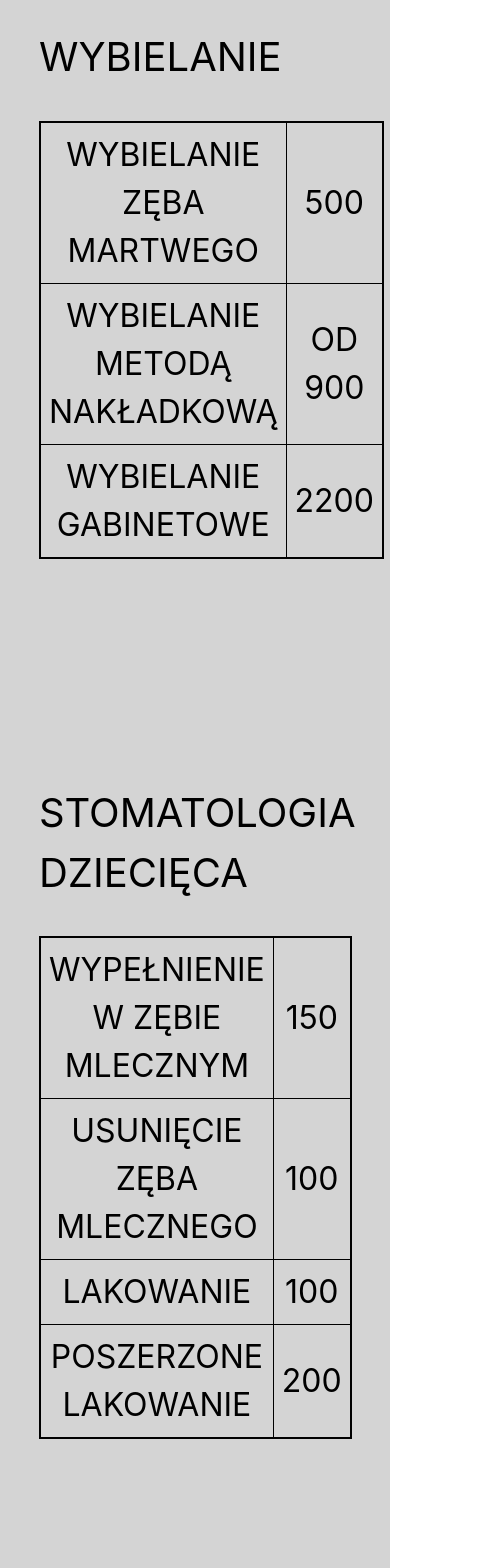
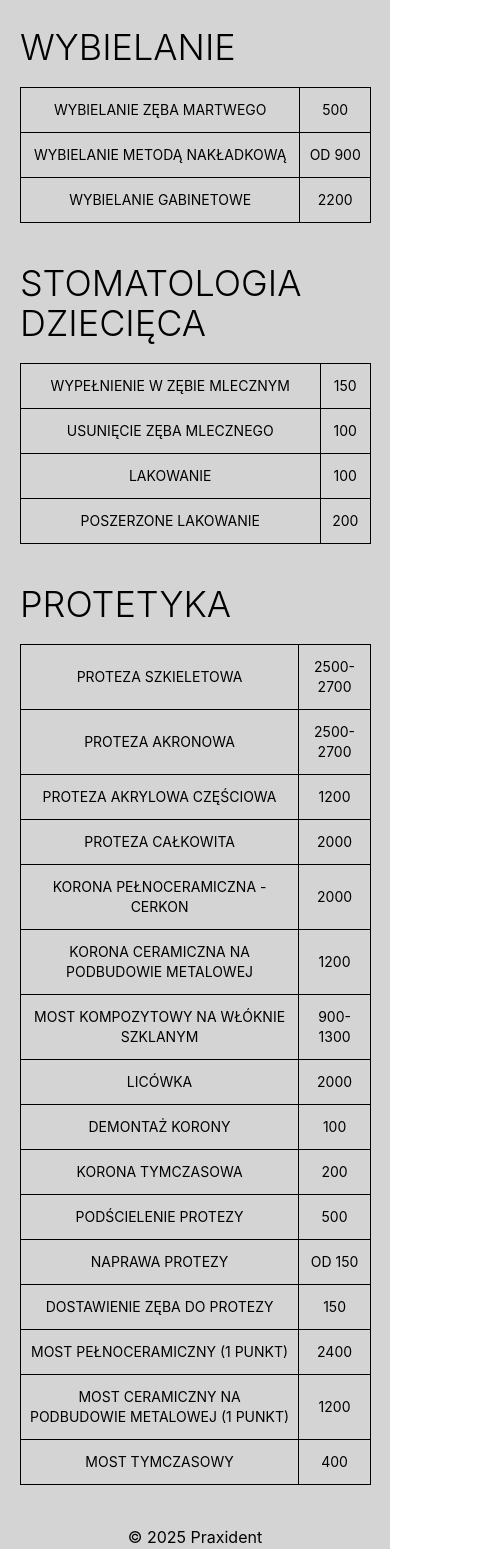
Before and after one commit to jkurek55/praxident, a React (Create React App) app: page /praxident/cennik in a window 390 px wide. Shown: the part 300-1868 px from the top of the page, 488 px wide, since content can reach past the window. Built offline with nearby package versions, Linux system fonts and the light colour scheme.

Commit message:
feat: changed cennik to tailwind and nice for small phones

```diff
--- a/src/pages/cennikUslug.tsx
+++ b/src/pages/cennikUslug.tsx
@@ -1,145 +1,184 @@
 import React from 'react';
-import praxiLogo from '../images/praxiLogo.png'
 import { Route, useNavigate } from 'react-router-dom';
 import PageContainer from '../components/pageContainer';
 import HeaderContainer from '../components/headerContainer';
 import PraxiLogo from '../components/praxiLogo';
 import TextLabel from '../components/textLabel';
+import CustomFooter from '../components/customFooter';
+
+interface containerProps{
+  children: React.ReactNode
+}
+
+const Table: React.FC<containerProps> = ({children}) => {
+  return (
+  <table className='ml-5 w-[90vw] m-5'>
+    {children}
+  </table>
+  )
+}
+
+const TableLabel: React.FC<containerProps> = ({children}) => {
+  return (
+  <div className='text-4xl ml-5 mb-2 font-light'>
+    {children}
+  </div>
+  )
+}
+
+const Cell: React.FC<containerProps> = ({children}) => {
+  return (
+  <td className='border border-black text-sm text-center px-2 py-3'>
+    {children}
+  </td>
+  )
+}
+
+const TableContainer: React.FC<containerProps> = ({children}) => {
+  return (
+  <div className='mb-10'>
+    {children}
+  </div>
+  )
+}
+
 
 const CennikUslug: React.FC = () => {
   const navigate = useNavigate()
   return (
     <PageContainer>
         <HeaderContainer>
-          <PraxiLogo onClick={() => navigate('/praxident/')} alt="praxident-logo"/>
-          <TextLabel className={'w-200 h-100 text-[55px] md:text-[75px] '}>CENNIK USŁUG</TextLabel>
+          <PraxiLogo className='mr-10' onClick={() => navigate('/praxident/')} alt="praxident-logo"/>
+          <TextLabel className={'w-200 h-100 text-[45px]'}>CENNIK USŁUG</TextLabel>
         </HeaderContainer>
         <Wybielanie/>
         <StomatologiaDziecieca/>
         <Protetyka/>
+        <CustomFooter/>
+
     </PageContainer>
   );
 };
 
 const Wybielanie: React.FC = () => {
   return (
-  <div style={styles.tableContainer}>
-    <div style={styles.tableLabel}>WYBIELANIE</div>
-    <table style={styles.table}>
+  <TableContainer>
+    <TableLabel>WYBIELANIE</TableLabel>
+    <Table>
       <tr>
-        <td style={styles.cell}>WYBIELANIE ZĘBA MARTWEGO</td>
-        <td style={styles.cell}>500</td>
+        <Cell>WYBIELANIE ZĘBA MARTWEGO</Cell>
+        <Cell>500</Cell>
       </tr>
       <tr>
-        <td style={styles.cell}>WYBIELANIE METODĄ NAKŁADKOWĄ</td>
-        <td style={styles.cell}>OD 900</td>
+        <Cell>WYBIELANIE METODĄ NAKŁADKOWĄ</Cell>
+        <Cell>OD 900</Cell>
       </tr>
       <tr>
-        <td style={styles.cell}>WYBIELANIE GABINETOWE</td>
-        <td style={styles.cell}>2200</td>
+        <Cell>WYBIELANIE GABINETOWE</Cell>
+        <Cell>2200</Cell>
       </tr>
-    </table>
-  </div>
+    </Table>
+  </TableContainer>
   )
 }
 
 const StomatologiaDziecieca: React.FC = () => {
   return (
-  <div style={styles.tableContainer}>
-    <div style={styles.tableLabel}>STOMATOLOGIA DZIECIĘCA</div>
-    <table style={styles.table}>
+  <TableContainer>
+    <TableLabel>STOMATOLOGIA DZIECIĘCA</TableLabel>
+    <Table>
       <tr>
-        <td style={styles.cell}>WYPEŁNIENIE W ZĘBIE MLECZNYM</td>
-        <td style={styles.cell}>150</td>
+        <Cell>WYPEŁNIENIE W ZĘBIE MLECZNYM</Cell>
+        <Cell>150</Cell>
       </tr>
       <tr>
-        <td style={styles.cell}>USUNIĘCIE ZĘBA MLECZNEGO</td>
-        <td style={styles.cell}>100 </td>
+        <Cell>USUNIĘCIE ZĘBA MLECZNEGO</Cell>
+        <Cell>100 </Cell>
       </tr>
       <tr>
-        <td style={styles.cell}>LAKOWANIE</td>
-        <td style={styles.cell}>100</td>
+        <Cell>LAKOWANIE</Cell>
+        <Cell>100</Cell>
       </tr>
       <tr>
-        <td style={styles.cell}>POSZERZONE LAKOWANIE</td>
-        <td style={styles.cell}>200</td>
+        <Cell>POSZERZONE LAKOWANIE</Cell>
+        <Cell>200</Cell>
       </tr>
-    </table>
-  </div>
+    </Table>
+  </TableContainer>
   )
 }
 
 const Protetyka: React.FC = () => {
   return (
-  <div style={styles.tableContainer}>
-    <div style={styles.tableLabel}>PROTETYKA</div>
-    <table style={styles.table}>
+  <TableContainer>
+    <TableLabel>PROTETYKA</TableLabel>
+    <Table>
       <tr>
-        <td style={styles.cell}>PROTEZA SZKIELETOWA</td>
-        <td style={styles.cell}>2500-2700</td>
+        <Cell>PROTEZA SZKIELETOWA</Cell>
+        <Cell>2500-2700</Cell>
       </tr>
       <tr>
-        <td style={styles.cell}>PROTEZA AKRONOWA</td>
-        <td style={styles.cell}>2500-2700 </td>
+        <Cell>PROTEZA AKRONOWA</Cell>
+        <Cell>2500-2700 </Cell>
       </tr>
       <tr>
-        <td style={styles.cell}>PROTEZA AKRYLOWA CZĘŚCIOWA</td>
-        <td style={styles.cell}>1200</td>
+        <Cell>PROTEZA AKRYLOWA CZĘŚCIOWA</Cell>
+        <Cell>1200</Cell>
       </tr>
       <tr>
-        <td style={styles.cell}>PROTEZA CAŁKOWITA</td>
-        <td style={styles.cell}>2000</td>
+        <Cell>PROTEZA CAŁKOWITA</Cell>
+        <Cell>2000</Cell>
       </tr>
       <tr>
-        <td style={styles.cell}>KORONA PEŁNOCERAMICZNA - CERKON</td>
-        <td style={styles.cell}>2000</td>
+        <Cell>KORONA PEŁNOCERAMICZNA - CERKON</Cell>
+        <Cell>2000</Cell>
       </tr>
       <tr>
-        <td style={styles.cell}>KORONA CERAMICZNA NA PODBUDOWIE METALOWEJ</td>
-        <td style={styles.cell}>1200 </td>
+        <Cell>KORONA CERAMICZNA NA PODBUDOWIE METALOWEJ</Cell>
+        <Cell>1200 </Cell>
       </tr>
       <tr>
-        <td style={styles.cell}>MOST KOMPOZYTOWY NA WŁÓKNIE SZKLANYM</td>
-        <td style={styles.cell}>900-1300</td>
+        <Cell>MOST KOMPOZYTOWY NA WŁÓKNIE SZKLANYM</Cell>
+        <Cell>900-1300</Cell>
       </tr>
       <tr>
-        <td style={styles.cell}>LICÓWKA</td>
-        <td style={styles.cell}>2000</td>
+        <Cell>LICÓWKA</Cell>
+        <Cell>2000</Cell>
       </tr>
       <tr>
-        <td style={styles.cell}>DEMONTAŻ KORONY</td>
-        <td style={styles.cell}>100</td>
+        <Cell>DEMONTAŻ KORONY</Cell>
+        <Cell>100</Cell>
       </tr>
       <tr>
-        <td style={styles.cell}>KORONA TYMCZASOWA</td>
-        <td style={styles.cell}>200 </td>
+        <Cell>KORONA TYMCZASOWA</Cell>
+        <Cell>200 </Cell>
       </tr>
       <tr>
-        <td style={styles.cell}>PODŚCIELENIE PROTEZY</td>
-        <td style={styles.cell}>500</td>
+        <Cell>PODŚCIELENIE PROTEZY</Cell>
+        <Cell>500</Cell>
       </tr>
       <tr>
-        <td style={styles.cell}>NAPRAWA PROTEZY</td>
-        <td style={styles.cell}>OD 150</td>
+        <Cell>NAPRAWA PROTEZY</Cell>
+        <Cell>OD 150</Cell>
       </tr>
       <tr>
-        <td style={styles.cell}>DOSTAWIENIE ZĘBA DO PROTEZY</td>
-        <td style={styles.cell}>150</td>
+        <Cell>DOSTAWIENIE ZĘBA DO PROTEZY</Cell>
+        <Cell>150</Cell>
       </tr>
       <tr>
-        <td style={styles.cell}>MOST PEŁNOCERAMICZNY (1 PUNKT)</td>
-        <td style={styles.cell}>2400 </td>
+        <Cell>MOST PEŁNOCERAMICZNY (1 PUNKT)</Cell>
+        <Cell>2400 </Cell>
       </tr>
       <tr>
-        <td style={styles.cell}>MOST CERAMICZNY NA PODBUDOWIE METALOWEJ (1 PUNKT)</td>
-        <td style={styles.cell}>1200</td>
+        <Cell>MOST CERAMICZNY NA PODBUDOWIE METALOWEJ (1 PUNKT)</Cell>
+        <Cell>1200</Cell>
       </tr>
       <tr>
-        <td style={styles.cell}>MOST TYMCZASOWY</td>
-        <td style={styles.cell}>400</td>
+        <Cell>MOST TYMCZASOWY</Cell>
+        <Cell>400</Cell>
       </tr>
-    </table>
-  </div>
+    </Table>
+  </TableContainer>
   )
 }
 
@@ -166,9 +205,7 @@ const styles: { [key: string]: React.CSSProperties } = {
     fontSize: '5rem',
     marginRight: '10vw',
   },
-  tableContainer: {
 
-  },
   tableLabel: {
     marginBottom: '4vh',
     fontSize: '2.5rem',
--- a/src/pages/landingPage.tsx
+++ b/src/pages/landingPage.tsx
@@ -64,51 +64,6 @@ const LandingPage: React.FC = () => {
   );
 };
 
-const styles: { [key: string]: React.CSSProperties } = {
-
-
-
-
-  button: {
-    width: '100%',
-    //maxWidth: '20rem',
-    padding: 'clamp(0.75rem, 2vw, 1.25rem)',
-    backgroundColor: 'rgba(255,255,255,0)',
-    color: 'black',
-    border: 'none',
-    borderRadius: '0.5rem',
-    cursor: 'pointer',
-    fontSize: 'clamp(1rem, 2.5vw, 1.25rem)',
-    transition: 'background-color 0.3s ease',
-    boxSizing: 'border-box',
-  },
-  dashedButton: {
-    width: '100%',
-    //maxWidth: '20rem',
-    padding: 'clamp(0.75rem, 2vw, 1.25rem)',
-    backgroundColor: 'rgba(0, 0, 0, 0)',
-    color: 'black',
-    border: '2px dashed white',
-    borderRadius: '0rem',
-    cursor: 'pointer',
-    fontSize: 'clamp(1rem, 2.5vw, 1.25rem)',
-    transition: 'background-color 0.3s ease',
-    boxSizing: 'border-box',
-  },
-    blackButton: {
-      width: '100%',
-      //maxWidth: '20rem',
-      padding: 'clamp(0.75rem, 2vw, 1.25rem)',
-      backgroundColor: 'rgba(0, 0, 0, 1)',
-      color: 'white',
-      border: 'none',
-      borderRadius: '0.5rem',
-      cursor: 'pointer',
-      fontSize: 'clamp(1rem, 2.5vw, 1.25rem)',
-      transition: 'background-color 0.3s ease',
-      boxSizing: 'border-box',
-    }
-};
 
 
 export default LandingPage;
```
